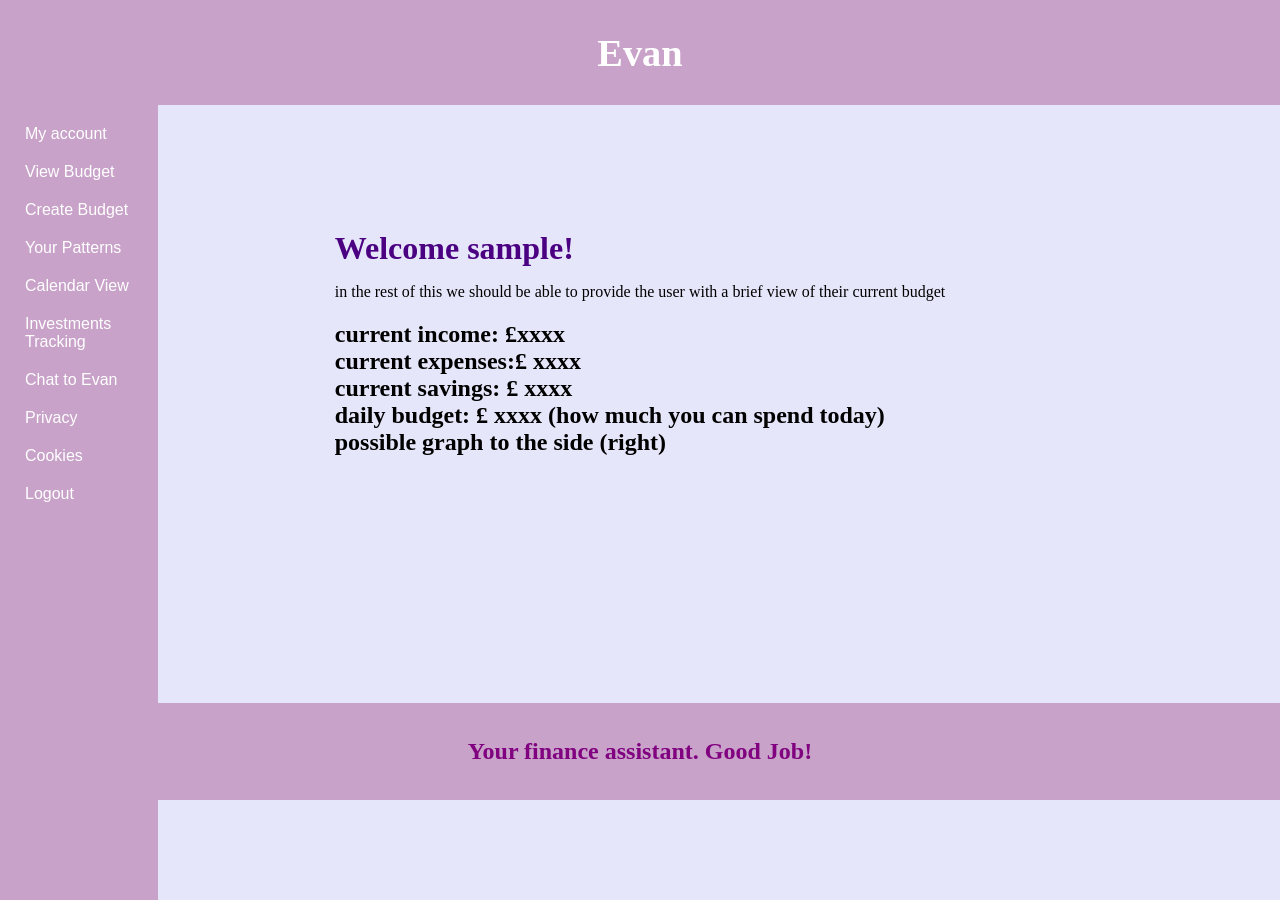
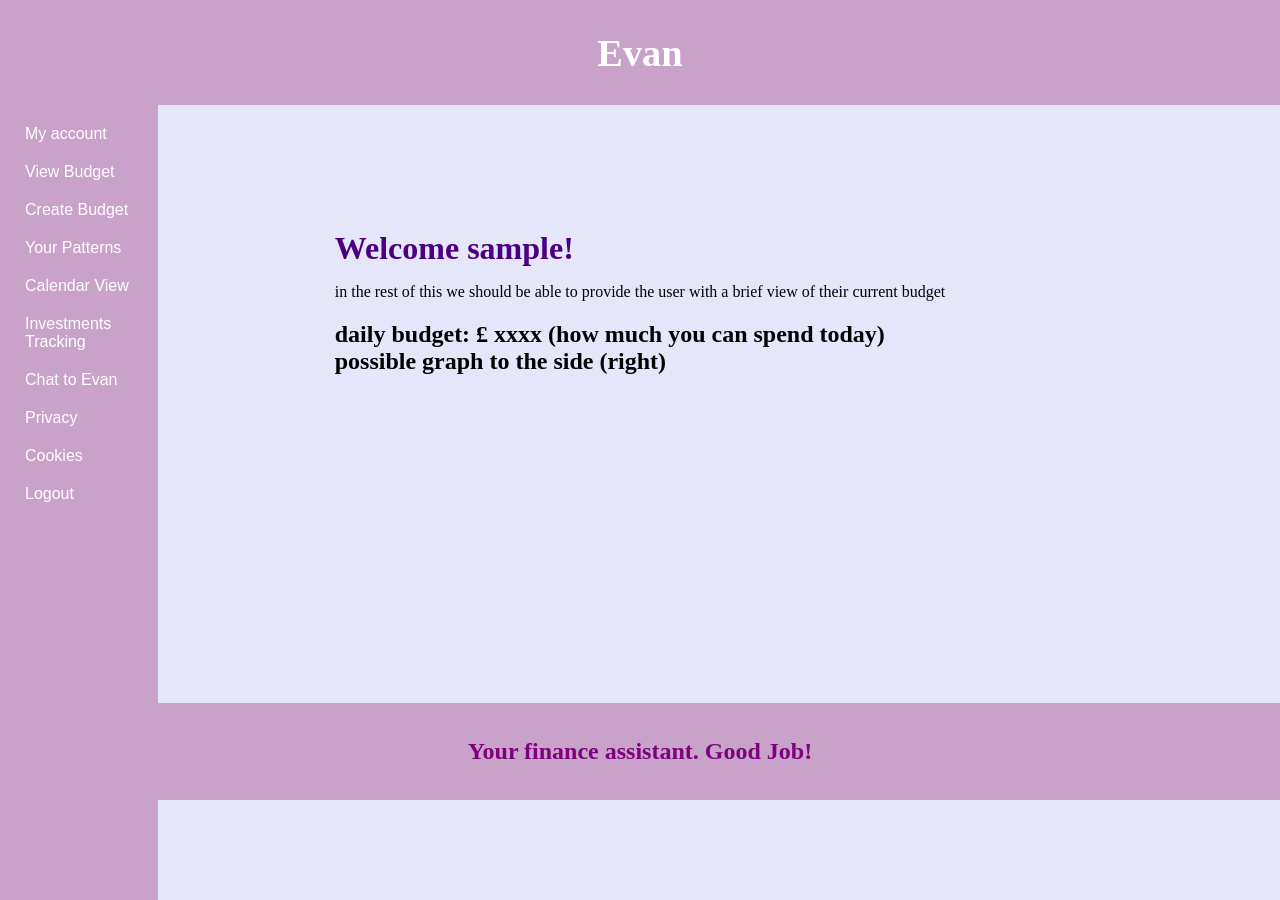
Before and after one commit to Paulamie/Evan---AI-Budget-Tracker, a Flask app: page /userhome/ in a window 1280 px wide. Run offline with Flask 3, Linux system fonts and the light colour scheme; the visitor is signed in with stand-in values (Sample User, id 1).

Commit message:
final change

```diff
--- a/F.inheritance copy/templates/userHome.html
+++ b/F.inheritance copy/templates/userHome.html
@@ -47,9 +47,7 @@ Student Number:21025329-->
     {% endwith %}
 
         <p> in the rest of this we should be able to provide the user with a brief view of their current budget</p>
-        <h2> current income: £xxxx </br>
-            current expenses:£ xxxx </br>
-            current savings: £ xxxx </br>
+        <h2>
             daily budget: £ xxxx (how much you can spend today) </br>
             possible graph to the side (right) </h2>
 
```
